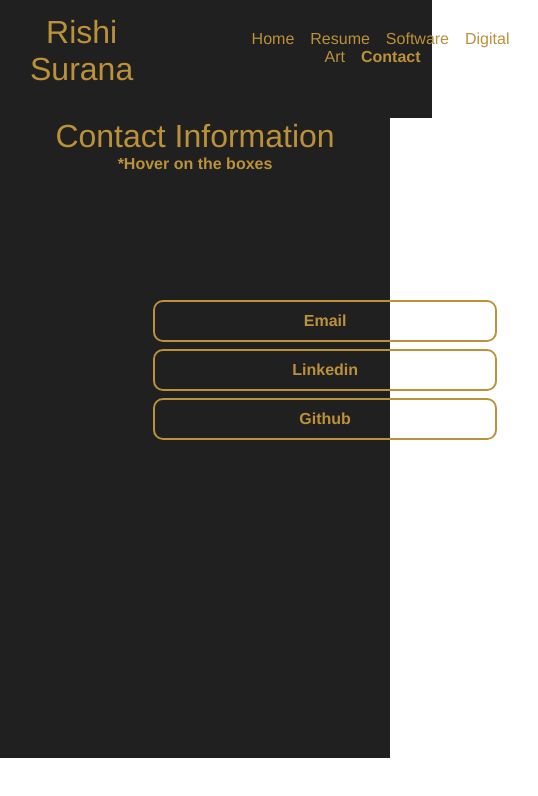
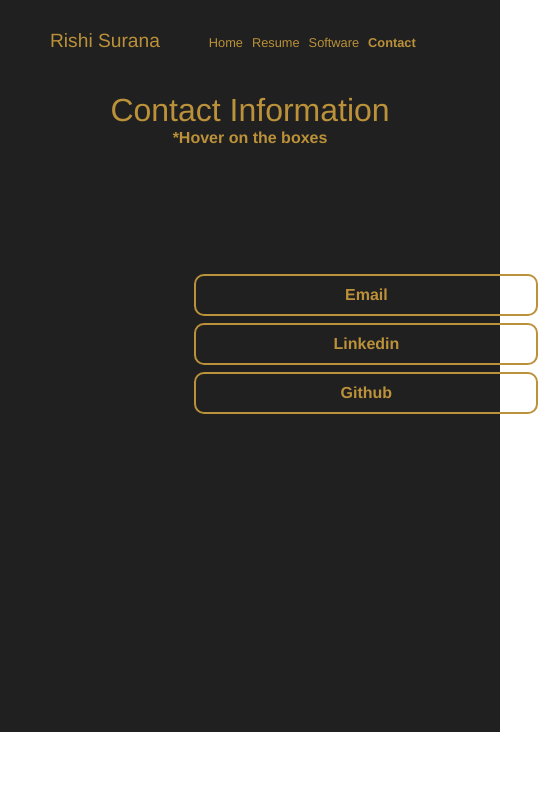
Before and after one commit to rishisurana13/rishisurana13.github.io, a Vue app: page /contact in a window 390 px wide. Shown: the top 796 px of the page, 538 px wide, since content can reach past the window. Built offline with nearby package versions, Linux system fonts and the light colour scheme.

Commit message:
responsive + fluid refactor

```diff
--- a/src/App.vue
+++ b/src/App.vue
@@ -11,9 +11,8 @@
           >Resume</a
         >
         <router-link class="nav-item rl" to="/projects">Software</router-link>
-        <router-link class="nav-item rl" to="/digital-art"
-          >Digital Art</router-link
-        >
+        <!-- <router-link class="nav-item rl" to="/digital-art" -->
+          <!-- >Digital Art</router-link> -->
         <router-link class="nav-item rl" to="/contact">Contact</router-link>
       </div>
     </div>
@@ -45,7 +44,7 @@
   color: #bb9139;
 }
 .nav-item {
-  margin-left: 1em;
+  margin-left: 5%;
   position: sticky;
   text-decoration: none;
 }
@@ -54,6 +53,7 @@
 }
 .nav-items {
   margin-left: 27.5%;
+  display: inline-flex;
 }
 .title {
   font-size: 2em;
@@ -70,4 +70,34 @@
 .rl {
   margin-top: 0.375em;
 }
+
+@media only screen and (max-width: 750px) {
+  .nav-items {
+    margin-left: 10%;
+    font-size:80%;
+  }
+  .title {
+    font-size: 120%;
+    margin-top: 0%;
+  }
+  #nav {
+    width: 90%;
+    height: 2em;
+  }
+  #app {
+    width: 100%;
+  }
+
+}
+
+@media only screen and (max-width: 500px) {
+  #app {
+    width: 500px;
+    height: 100%;
+  }
+  #nav {
+    width: 80%;
+    /*height: 2em;*/
+  }
+}
 </style>
--- a/src/components/card.vue
+++ b/src/components/card.vue
@@ -54,7 +54,7 @@ hr {
   font-size: 1.5em;
 }
 .see-more {
-  margin-top: 1.5em;
+  margin-top: 1em;
 }
 button {
   background-color: transparent;
--- a/src/views/Home.vue
+++ b/src/views/Home.vue
@@ -14,9 +14,9 @@
 
     <!-- <hr> -->
     <br />
-    <div :class="proj">
+    <div id="proj-container">
       <div id="proj-title" class="">Projects</div>
-      <p>Highlighted projects. To see more visit the "Software" section.</p>
+      <p>To view more projects visit the "Software" section.</p>
       <br />
       <div class="cards" v-for="card in cards" :key="card.title">
         <Card
@@ -172,7 +172,6 @@ export default {
       this.show = true;
       this.changeAdj();
       setInterval(this.changeAdj, 3550);
-      setTimeout((this.proj = "projects2"), 10000);
     }, 2000);
   }
 };
@@ -217,6 +216,7 @@ hr {
 .cards {
   display: inline-flex;
   flex-wrap: wrap;
+  /*width: 95%;*/
 }
 .card {
   margin: 5%;
@@ -229,7 +229,8 @@ hr {
 .skill-grp {
   display: inline-flex;
   flex-wrap: wrap;
-  width: 100%;
+  width: 95%;
+  /*margin-left: 10%;*/
 }
 .skill {
   width: 20em;
@@ -258,7 +259,7 @@ hr {
   font-size: 2em;
   text-align: center;
   padding: 5px;
-  margin-top: 3.5em;
+  margin-top: 3em;
   font-weight: bold;
 }
 .skill:hover .list-title {
@@ -298,4 +299,62 @@ ul {
 .hover-msg {
   text-align: center;
 }
+
+
+@media only screen and (max-width: 902px) {
+  .skill-grp {
+    margin-left: 20%;
+  }
+
+@media only screen and (max-width: 769px) {
+  .p1 {
+    font-size: 250%;
+  }
+  .cards {
+    margin-left: 20%;
+  }
+  .skill-grp {
+    margin-left: 15%;
+  }
+  .skill {
+    /*width: 15em;*/
+    /*font-size: 12px;*/
+    padding: 10px 10px 10px 0px;
+  }
+  .list-title {
+    font-size: 1.5em;
+  }
+  li {
+    width: 80%;
+  }
+}
+
+@media only screen and (max-width: 501px) {
+  .p1 {
+    font-size: 200%;
+    width: 12em;
+  }
+  .cards {
+    margin-left: 0%;
+  }
+  .skill-grp {
+    margin-left: 5%;
+  }
+  .list-title {
+    margin-top: 5em;
+  }
+}
+@media only screen and (max-width: 450px) {
+  .skill-grp {
+    /*margin-left: -10%;*/
+  }
+  .skill {
+    height: 20em;
+  }
+  .cards {
+    /*margin-left: -17.5%;*/
+  }
+}
+}
+
 </style>
```
Also changed, not shown: 1 other file (tests, documents, lock files or other folders).
